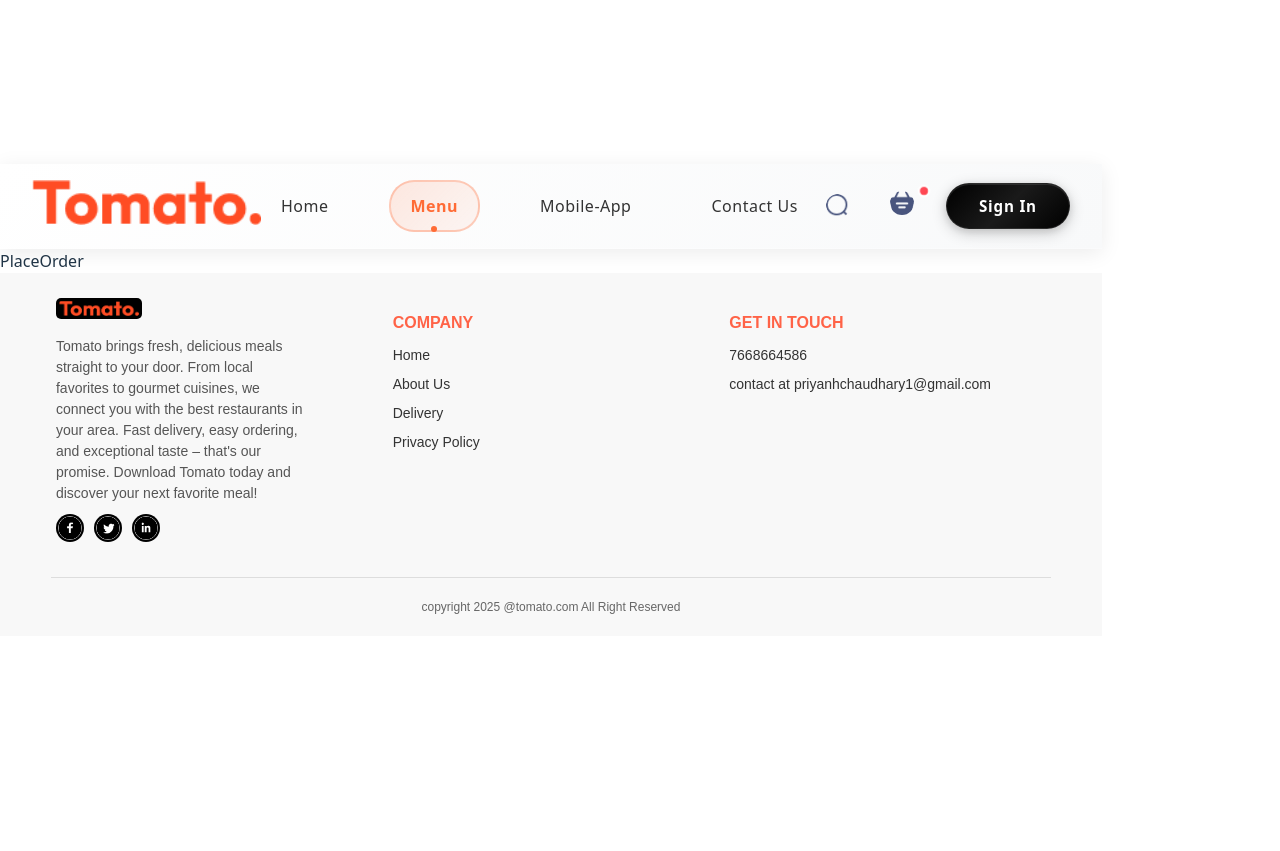
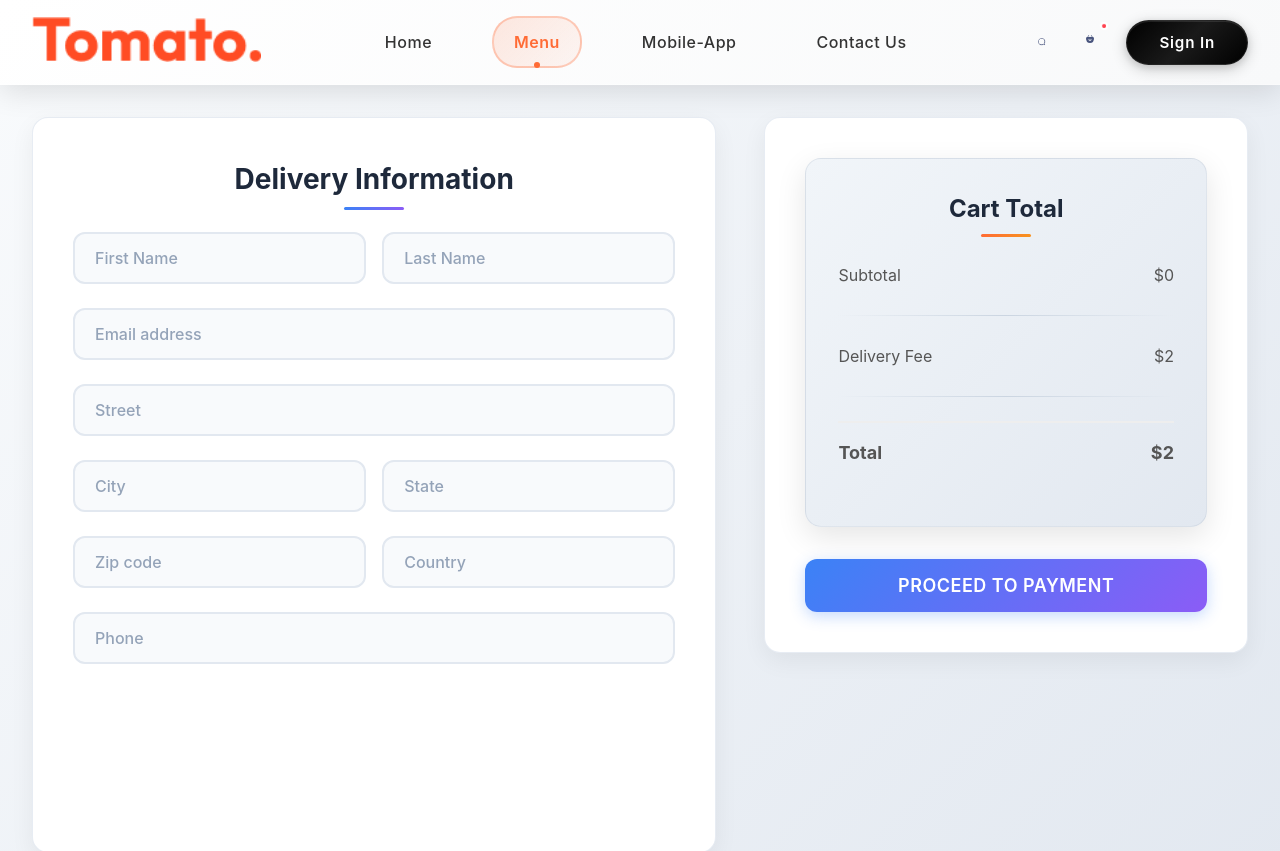
Before and after one commit to Ringmaster09/Food-Del, a React (Vite) app in the folder frontend/: page /order in a window 1280 px wide. Shown: the top 851 px of the page. Before the commit the page ends 800 px from the top, so only its background shows below. Built offline with nearby package versions, Linux system fonts and the light colour scheme.

Commit message:
making placeholder page

```diff
--- a/frontend/src/Pages/Cart/Cart.jsx
+++ b/frontend/src/Pages/Cart/Cart.jsx
@@ -1,6 +1,7 @@
 import React, { useContext } from 'react';
 import './cart.css';
 import { StoreContext } from '../../Context/StoreContext';
+import { useNavigate } from 'react-router-dom';
 
 const Cart = () => {
   const context = useContext(StoreContext);
@@ -11,7 +12,7 @@ const Cart = () => {
   }
 
   const { cartItems, food_list, removeFromCart,getTotalCartAmount } = context;
-
+ const navigate =useNavigate()
   return (
     <div className='cart'>
       <div className='cart-items'>
@@ -66,7 +67,7 @@ const Cart = () => {
           </div>
 
         </div>
-        <button>Proceed To Checkout</button>
+        <button type="button" onClick={() => navigate('/order')}>Proceed To Checkout</button>
        </div>
        <div className="cart-promocode">
         <div>
--- a/frontend/src/Pages/PlaceOrder/PlaceOrder.css
+++ b/frontend/src/Pages/PlaceOrder/PlaceOrder.css
@@ -0,0 +1,307 @@
+/* Add global reset for full page layout */
+* {
+    margin: 0;
+    padding: 0;
+    box-sizing: border-box;
+  }
+
+  body {
+    font-family: -apple-system, BlinkMacSystemFont, 'Segoe UI', 'Roboto', 'Oxygen',
+      'Ubuntu', 'Cantarell', 'Fira Sans', 'Droid Sans', 'Helvetica Neue',
+      sans-serif;
+    -webkit-font-smoothing: antialiased;
+    -moz-osx-font-smoothing: grayscale;
+    overflow-x: hidden;
+  }
+
+  .place-order {
+    display: flex;
+    gap: 3rem;
+    width: 100vw;
+    min-height: 100vh;
+    margin: 0;
+    padding: 2rem;
+    background: linear-gradient(135deg, #f8fafc 0%, #e2e8f0 100%);
+    box-sizing: border-box;
+  }
+
+  .place-order-left {
+    flex: 1.2;
+    background: white;
+    padding: 2.5rem;
+    border-radius: 16px;
+    box-shadow: 0 8px 25px rgba(0, 0, 0, 0.06);
+    border: 1px solid rgba(226, 232, 240, 0.8);
+    height: fit-content;
+    min-height: calc(100vh - 4rem);
+  }
+
+  .place-order-right {
+    flex: 0.8;
+    background: white;
+    padding: 2.5rem;
+    border-radius: 16px;
+    box-shadow: 0 8px 25px rgba(0, 0, 0, 0.06);
+    border: 1px solid rgba(226, 232, 240, 0.8);
+    height: fit-content;
+    max-height: calc(100vh - 4rem);
+    position: sticky;
+    top: 2rem;
+    display: flex;
+    flex-direction: column;
+    justify-content: space-between;
+  }
+
+  .title {
+    font-size: 1.75rem;
+    font-weight: 700;
+    color: #1e293b;
+    margin: 0 0 2rem 0;
+    text-align: center;
+    position: relative;
+  }
+
+  .title::after {
+    content: '';
+    position: absolute;
+    bottom: -10px;
+    left: 50%;
+    transform: translateX(-50%);
+    width: 60px;
+    height: 3px;
+    background: linear-gradient(90deg, #3b82f6, #8b5cf6);
+    border-radius: 2px;
+  }
+
+  .multi-fields {
+    display: flex;
+    gap: 1rem;
+    margin-bottom: 1.5rem;
+  }
+
+  .place-order-left input {
+    width: 100%;
+    padding: 0.875rem 1.25rem;
+    border: 2px solid #e2e8f0;
+    border-radius: 12px;
+    font-size: 1rem;
+    color: #475569;
+    background: #f8fafc;
+    margin-bottom: 1.5rem;
+    transition: all 0.3s cubic-bezier(0.4, 0, 0.2, 1);
+    font-family: inherit;
+  }
+
+  .place-order-left input:focus {
+    outline: none;
+    border-color: #3b82f6;
+    background: white;
+    box-shadow: 0 0 0 3px rgba(59, 130, 246, 0.1);
+    transform: translateY(-2px);
+  }
+
+  .place-order-left input::placeholder {
+    color: #94a3b8;
+    font-weight: 500;
+  }
+
+  .place-order-left input:hover {
+    border-color: #cbd5e1;
+    background: white;
+  }
+
+  .multi-fields input {
+    margin-bottom: 0;
+  }
+
+  /* Cart Total Styles */
+  .cart-total {
+    background: linear-gradient(135deg, #f1f5f9 0%, #e2e8f0 100%);
+    padding: 2rem;
+    border-radius: 16px;
+    margin-bottom: 2rem;
+    border: 1px solid rgba(148, 163, 184, 0.2);
+  }
+
+  .cart-total h2 {
+    font-size: 1.5rem;
+    font-weight: 700;
+    color: #1e293b;
+    margin: 0 0 1.5rem 0;
+    text-align: center;
+  }
+
+  .cart-total-details {
+    display: flex;
+    justify-content: space-between;
+    align-items: center;
+    padding: 0.75rem 0;
+    font-size: 1rem;
+    color: #475569;
+  }
+
+  .cart-total-details:last-of-type {
+    font-size: 1.125rem;
+    color: #1e293b;
+    font-weight: 600;
+    padding-top: 1rem;
+  }
+
+  .cart-total hr {
+    border: none;
+    height: 1px;
+    background: linear-gradient(90deg, transparent, #cbd5e1, transparent);
+    margin: 0.5rem 0;
+  }
+
+  /* Button Styles */
+  .place-order-right button {
+    width: 100%;
+    padding: 1rem 2rem;
+    background: linear-gradient(135deg, #3b82f6 0%, #8b5cf6 100%);
+    color: white;
+    border: none;
+    border-radius: 12px;
+    font-size: 1.125rem;
+    font-weight: 600;
+    cursor: pointer;
+    transition: all 0.3s cubic-bezier(0.4, 0, 0.2, 1);
+    box-shadow: 0 4px 15px rgba(59, 130, 246, 0.3);
+    text-transform: uppercase;
+    letter-spacing: 0.5px;
+  }
+
+  .place-order-right button:hover {
+    transform: translateY(-3px);
+    box-shadow: 0 8px 25px rgba(59, 130, 246, 0.4);
+    background: linear-gradient(135deg, #2563eb 0%, #7c3aed 100%);
+  }
+
+  .place-order-right button:active {
+    transform: translateY(-1px);
+    box-shadow: 0 4px 15px rgba(59, 130, 246, 0.3);
+  }
+
+  /* Responsive Design */
+  @media (max-width: 1024px) {
+    .place-order {
+      gap: 2rem;
+      padding: 1.5rem;
+      min-height: 100vh;
+    }
+
+    .place-order-left,
+    .place-order-right {
+      padding: 2rem;
+    }
+
+    .place-order-left {
+      min-height: calc(100vh - 3rem);
+    }
+
+    .place-order-right {
+      max-height: calc(100vh - 3rem);
+    }
+  }
+
+  @media (max-width: 768px) {
+    .place-order {
+      flex-direction: column;
+      gap: 1.5rem;
+      padding: 1rem;
+      margin: 0;
+      min-height: 100vh;
+      width: 100vw;
+    }
+
+    .place-order-left,
+    .place-order-right {
+      padding: 1.5rem;
+    }
+
+    .place-order-left {
+      min-height: auto;
+    }
+
+    .place-order-right {
+      position: static;
+      max-height: none;
+    }
+
+    .multi-fields {
+      flex-direction: column;
+      gap: 0;
+    }
+
+    .multi-fields input {
+      margin-bottom: 1.5rem;
+    }
+
+    .title {
+      font-size: 1.5rem;
+    }
+  }
+
+  @media (max-width: 480px) {
+    .place-order {
+      margin: 0;
+      padding: 0.75rem;
+      width: 100vw;
+      min-height: 100vh;
+    }
+
+    .place-order-left,
+    .place-order-right {
+      padding: 1.25rem;
+    }
+
+    .cart-total {
+      padding: 1.5rem;
+    }
+
+    .title {
+      font-size: 1.25rem;
+    }
+
+    .place-order-left input {
+      padding: 0.75rem 1rem;
+      font-size: 0.875rem;
+    }
+  }
+
+  /* Loading Animation for Button */
+  .place-order-right button:disabled {
+    opacity: 0.7;
+    cursor: not-allowed;
+    transform: none;
+  }
+
+  /* Focus Styles for Accessibility */
+  .place-order-right button:focus {
+    outline: none;
+    box-shadow: 0 0 0 3px rgba(59, 130, 246, 0.5);
+  }
+
+  /* Smooth Scrolling */
+  html {
+    scroll-behavior: smooth;
+  }
+
+  /* Custom Scrollbar */
+  .place-order::-webkit-scrollbar {
+    width: 8px;
+  }
+
+  .place-order::-webkit-scrollbar-track {
+    background: #f1f5f9;
+    border-radius: 4px;
+  }
+
+  .place-order::-webkit-scrollbar-thumb {
+    background: linear-gradient(135deg, #3b82f6, #8b5cf6);
+    border-radius: 4px;
+  }
+
+  .place-order::-webkit-scrollbar-thumb:hover {
+    background: linear-gradient(135deg, #2563eb, #7c3aed);
+  }
--- a/frontend/src/Pages/PlaceOrder/PlaceOrder.jsx
+++ b/frontend/src/Pages/PlaceOrder/PlaceOrder.jsx
@@ -1,9 +1,56 @@
-import React from 'react'
-import './PlaceOrder.css'
+import React, { useContext } from 'react';
+import './PlaceOrder.css';
+import { StoreContext } from '../../Context/StoreContext';
+
+
 const PlaceOrder = () => {
+  const {getTotalCartAmount}=useContext(StoreContext)
+
   return (
-    <div>PlaceOrder</div>
-  )
-}
+    <form className="place-order">
+      <div className="place-order-left">
+        <p className="title">Delivery Information</p>
+        <div className="multi-fields">
+          <input type="text" placeholder="First Name" />
+          <input type="text" placeholder="Last Name" />
+        </div>
+        <input type="email" placeholder="Email address" />
+        <input type="text" placeholder="Street" />
+        <div className="multi-fields">
+          <input type="text" placeholder="City" />
+          <input type="text" placeholder="State" />
+        </div>
+        <div className="multi-fields">
+          <input type="text" placeholder="Zip code" />
+          <input type="text" placeholder="Country" />
+        </div>
+        <input type="text" placeholder="Phone" />
+      </div>
 
-export default PlaceOrder
+      <div className="place-order-right">
+        <div className="cart-total">
+          <h2>Cart Total</h2>
+          <div className="cart-total-details">
+            <p>Subtotal</p>
+            <p>${getTotalCartAmount()}</p>
+          </div>
+          <hr />
+          <div className="cart-total-details">
+            <p>Delivery Fee</p>
+            <p>${2}</p>
+          </div>
+          <hr />
+          <div className="cart-total-details">
+            <b>Total</b>
+            <b>${getTotalCartAmount() + 2}</b>
+          </div>
+        </div>
+        <button type="button" >
+          Proceed To Payment
+        </button>
+      </div>
+    </form>
+  );
+};
+
+export default PlaceOrder;
```
Also changed, not shown: frontend/src/Components/FoodItem/FoodItem.css (line endings or trailing spaces).
